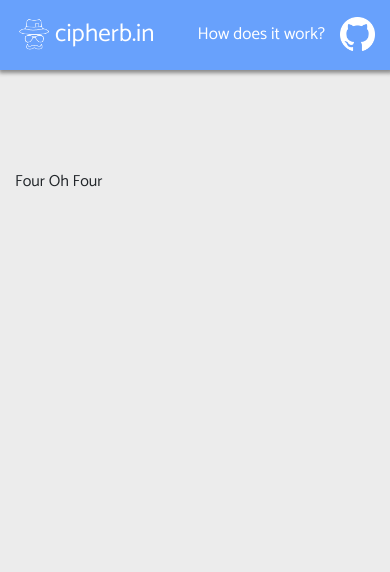
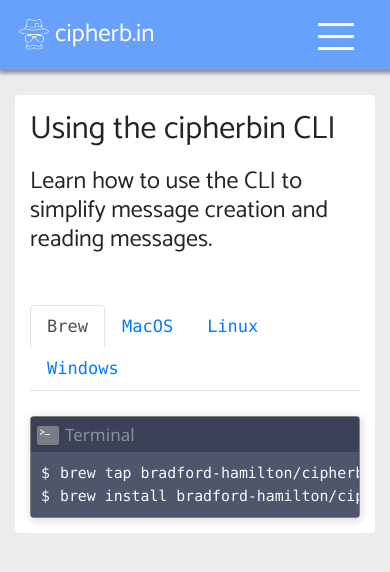
Before and after one commit to cipherbin/cipher-bin-client, a React (Create React App) app: page /cli in a window 390 px wide. Shown: the top 572 px of the page. Built offline with nearby package versions, Linux system fonts and the light colour scheme.

Commit message:
Implement hamburger menu on mobile, add CLI page with installation/use instructions (not finished)

```diff
--- /dev/null
+++ b/src/components/Cli/Cli.css
@@ -0,0 +1,25 @@
+.cli-wrapper {
+  background-color: white;
+  margin: 0 auto;
+  padding: 15px;
+  min-height: 300px;
+  margin-top: 25px;
+  white-space: pre-wrap;
+  border-radius: 4px;
+  font-family: 'Fira Code';
+  font-size: 17px;
+  word-break: break-word;
+  font-family: SFMono-Regular,Menlo,Monaco,Consolas,"Liberation Mono","Courier New",monospace !important;
+}
+
+.cli-header {
+  margin-bottom: 20px;
+}
+
+.download-options {
+  margin-top: 50px;
+}
+
+.tab-content {
+  margin-top: 25px;
+}
--- /dev/null
+++ b/src/components/Cli/Cli.js
@@ -0,0 +1,42 @@
+import React from 'react';
+import { Container, Tabs, Tab } from 'react-bootstrap';
+import Terminal from '../shared/Terminal/Terminal';
+import './Cli.css';
+
+const Cli = () => (
+  <Container>
+    <div className="cli-wrapper">
+      <h2 className="cli-header">
+        Using the cipherbin CLI
+      </h2>
+      <h4>
+        Learn how to use the CLI to simplify message creation and reading messages.
+      </h4>
+      <div className="download-options">
+        <Tabs defaultActiveKey="brew">
+          <Tab eventKey="brew" title="Brew">
+            <div className="terminal-div">
+              <Terminal
+                commands={[
+                  'brew tap bradford-hamilton/cipherbin',
+                  'brew install bradford-hamilton/cipherbin/cipherbin',
+                ]}
+              />
+            </div>
+          </Tab>
+          <Tab eventKey="mac" title="MacOS">
+            <Terminal />
+          </Tab>
+          <Tab eventKey="linux" title="Linux">
+            <Terminal />
+          </Tab>
+          <Tab eventKey="windows" title="Windows">
+            <Terminal />
+          </Tab>
+        </Tabs>
+      </div>
+    </div>
+  </Container>
+);
+
+export default Cli;
--- a/src/components/NavigationBar/NavigationBar.css
+++ b/src/components/NavigationBar/NavigationBar.css
@@ -36,11 +36,11 @@
 }
 
 .links:hover {
-  color: rgb(68, 68, 68);;
+  color: rgb(68, 68, 68);
 }
 
 .links:active {
-  color: rgb(48, 48, 48);;
+  color: rgb(48, 48, 48);
 }
 
 .nav-right-side {
@@ -77,6 +77,25 @@
   border-radius: 5px;
 }
 
+.hamburger-links {
+  cursor: pointer;
+  display: flex;
+  align-items: center;
+  justify-content: center;
+  color: white;
+  font-size: 17px;
+  padding-left: 10px;
+  padding: 1em;
+  text-transform: uppercase;
+  transition: background 0.3s, box-shadow 0.3s;
+  box-shadow: inset 0 -1px rgba(0, 0, 0, 0.2);
+  color: #F4FAFD;
+}
+
+.hamburger-links:active {
+  background-color: #494c7a;
+}
+
 @media only screen and (max-width: 768px) {
   .github-logo {
     margin-left: 25px;
@@ -88,3 +107,72 @@
     margin-left: 15px;
   }
 }
+
+/*** All these classes only applied after react media query ***/
+/* Position and sizing of burger button */
+.bm-burger-button {
+  position: fixed;
+  width: 36px;
+  height: 30px;
+  right: 36px;
+  top: 23px;
+}
+
+/* Color/shape of burger icon bars */
+.bm-burger-bars {
+  height: 10% !important;
+  background: #ffffff;
+}
+
+/* Color/shape of burger icon bars on hover*/
+.bm-burger-bars-hover {
+  background: rgb(68, 68, 68);;
+}
+
+/* Position and sizing of clickable cross button */
+.bm-cross-button {
+  height: 24px;
+  width: 24px;
+}
+
+/* Color/shape of close button cross */
+.bm-cross {
+  background: #bdc3c7;
+}
+
+/*
+  Sidebar wrapper styles
+  Note: Beware of modifying this element as it can break the animations - you should not need to touch it in most cases
+*/
+.bm-menu-wrap {
+  position: fixed;
+  height: 100%;
+}
+
+/* General sidebar styles */
+.bm-menu {
+  background: #373947;
+  padding: 2.5em 1.5em 0;
+  font-size: 1.15em;
+}
+
+/* Morph shape necessary with bubble or elastic */
+.bm-morph-shape {
+  fill: #373947;
+}
+
+/* Wrapper for item list */
+.bm-item-list {
+  color: #b8b7ad;
+  padding: 0.8em;
+}
+
+/* Individual item */
+.bm-item {
+  display: inline-block;
+}
+
+/* Styling of overlay */
+.bm-overlay {
+  background: rgba(0, 0, 0, 0.3);
+}
--- a/src/components/NavigationBar/NavigationBar.js
+++ b/src/components/NavigationBar/NavigationBar.js
@@ -1,23 +1,48 @@
-import React from 'react';
+import React, { Component } from 'react';
 import PropTypes from 'prop-types';
 import { Container } from 'react-bootstrap';
 import { withRouter } from 'react-router-dom';
+import { slide as Menu } from 'react-burger-menu';
+import MediaQuery from 'react-responsive';
 import githubLogo from '../../github_logo_white.png';
 import cipherBinLogo from '../../cipher_bin_logo.png';
 import './NavigationBar.css';
 
-const NavigationBar = ({ history }) => {
-  const handleClick = (route) => {
-    history.push(route);
-  };
+class NavigationBar extends Component {
+  state = { hamburgerOpen: false };
 
+  handleClick = (route) => {
+    this.closeHamburger();
+    this.props.history.push(route);
+  }
+
+  toggleHamburger = () => {
+    this.setState((prevState) => ({
+      hamburgerOpen: !prevState.hamburgerOpen,
+    }));
+  }
+
+  closeHamburger = () => {
+    this.setState({ hamburgerOpen: false });
+  }
+  // const isDesktopOrLaptop = useMediaQuery({
+  //   query: '(min-device-width: 1224px)',
+  // });
+
+  // This keeps your state in sync with the opening/closing of the menu
+  // via the default means, e.g. clicking the X, pressing the ESC key etc.
+  handleStateChange = (state) => {
+    this.setState({ hamburgerOpen: state.hamburgerOpen });
+  }
+
+  render() {
     return (
       <div className="nav-bar-wrapper">
         <Container className="nav-bar-container">
           <div
             tabIndex="0"
-          onClick={() => handleClick('/')}
-          onKeyPress={() => handleClick('/')}
+            onClick={() => this.handleClick('/')}
+            onKeyPress={() => this.handleClick('/')}
             role="button"
             className="brand"
           >
@@ -31,10 +56,20 @@
             </span>
           </div>
           <div className="nav-right-side">
+            <MediaQuery minDeviceWidth={1224}>
               <div
                 tabIndex="-1"
-            onClick={() => handleClick('/how-it-works')}
-            onKeyPress={() => handleClick('/how-it-works')}
+                onClick={() => this.handleClick('/cli')}
+                onKeyPress={() => this.handleClick('/cli')}
+                role="button"
+                className="links"
+              >
+                CLI
+              </div>
+              <div
+                tabIndex="-1"
+                onClick={() => this.handleClick('/how-it-works')}
+                onKeyPress={() => this.handleClick('/how-it-works')}
                 role="button"
                 className="links"
               >
@@ -53,11 +88,48 @@
                   />
                 </a>
               </div>
+            </MediaQuery>
+            <MediaQuery maxDeviceWidth={1224}>
+              <Menu
+                right
+                isOpen={this.state.hamburgerOpen}
+                onStateChange={(state) => this.handleStateChange(state)}
+              >
+                <div
+                  tabIndex="-1"
+                  onClick={() => this.handleClick('/how-it-works')}
+                  onKeyPress={() => this.handleClick('/how-it-works')}
+                  role="button"
+                  className="hamburger-links"
+                >
+                  How does it work?
+                </div>
+                <div
+                  tabIndex="-1"
+                  onClick={() => this.handleClick('/cli')}
+                  onKeyPress={() => this.handleClick('/cli')}
+                  role="button"
+                  className="hamburger-links"
+                >
+                  CLI
+                </div>
+                <a
+                  role="button"
+                  className="hamburger-links"
+                  href="https://github.com/bradford-hamilton/cipher-bin-server"
+                  target="_blank"
+                  rel="noopener noreferrer"
+                >
+                  Github
+                </a>
+              </Menu>
+            </MediaQuery>
           </div>
         </Container>
       </div>
     );
-};
+  }
+}
 
 export default withRouter(NavigationBar);
 
--- /dev/null
+++ b/src/components/shared/Icons/Terminal/Terminal.js
@@ -0,0 +1,36 @@
+import React from 'react';
+
+const Terminal = () => (
+  <svg
+    version="1.1"
+    xmlns="http://www.w3.org/2000/svg"
+    style={{ height: '100%', width: '100%' }}
+  >
+    <g transform="translate(0 -1028.4)">
+      <path
+        d="m3 1030.4c-1.1046 0-2 0.9-2 2v7 2 7c0 1.1 0.8954 2 2 2h9 9c1.105 0 2-0.9 2-2v-7-2-7c0-1.1-0.895-2-2-2h-9-9z"
+        fill="#2c3e50"
+      />
+      <path
+        d="m3 1049.4c-1.1046 0-2-0.9-2-2v-7-2-3h22v3 2 7c0 1.1-0.895 2-2 2h-9-9z"
+        fill="#797d85"
+      />
+      <path
+        d="m4 1032.9v1.1l2 2.4-2 2.3v1.1l3-3.4-3-3.5z"
+        fill="#ecf0f1"
+      />
+      <path
+        d="m3 2c-1.1046 0-2 0.8954-2 2v7 2 3h22v-3-2-7c0-1.1046-0.895-2-2-2h-9-9z"
+        fill="#797d85"
+        transform="translate(0 1028.4)"
+      />
+      <path
+        d="m4 5.125v1.125l3 1.75-3 1.75v1.125l5-2.875-5-2.875zm5 4.875v1h5v-1h-5z"
+        fill="#ecf0f1"
+        transform="translate(0 1028.4)"
+      />
+    </g>
+  </svg>
+);
+
+export default Terminal;
--- /dev/null
+++ b/src/components/shared/Terminal/Terminal.css
@@ -0,0 +1,42 @@
+.terminal-wrapper {
+  border: 1px solid grey;
+  box-shadow: 1px 2px 8px 1px rgba(0,0,0,0.14);
+  width: 100%;
+  border-radius: 4px;
+  font-family: 'Segoe UI', Tahoma, Geneva, Verdana, sans-serif;
+  background-color: #4F556A;
+}
+
+.terminal-header {
+  color: #8792A2;
+  background-color: #3C4157;
+  display: flex;
+  flex-direction: row;
+  justify-content: flex-start;
+  align-content: center;
+  padding: 5px;
+}
+
+.terminal-content {
+  color: #F5FBFF;
+  background-color: #4F556A;
+  padding: 10px;
+  overflow: visible;
+  overflow-x: scroll;
+  margin-bottom: 0px;
+  overflow-y: hidden;
+}
+
+.terminal-svg-wrapper {
+  height: 24px;
+  width: 24px;
+  margin-right: 5px;
+}
+
+.unselectable {
+  -webkit-user-select: none; /* Safari */
+  -moz-user-select: none; /* Firefox */
+  -ms-user-select: none; /* IE10+/Edge */
+  user-select: none; /* Standard */
+  margin-right: 10px;
+}
--- /dev/null
+++ b/src/components/shared/Terminal/Terminal.js
@@ -0,0 +1,35 @@
+import React from 'react';
+import PropTypes from 'prop-types';
+import TerminalIcon from '../Icons/Terminal/Terminal';
+import './Terminal.css';
+
+const Terminal = ({ commands }) => (
+  <div className="terminal-wrapper">
+    <div className="terminal-header">
+      <div className="terminal-svg-wrapper">
+        <TerminalIcon />
+      </div>
+      Terminal
+    </div>
+    <pre className="terminal-content">
+      {commands.map((cmd, i) => (
+        <span key={i}>
+          <span className="unselectable">
+            $
+          </span>
+          {`${cmd}\n`}
+        </span>
+      ))}
+    </pre>
+  </div>
+);
+
+export default Terminal;
+
+Terminal.propTypes = {
+  commands: PropTypes.arrayOf(PropTypes.string),
+};
+
+Terminal.defaultProps = {
+  commands: ['please add at least one command'],
+};
--- a/src/index.css
+++ b/src/index.css
@@ -7,7 +7,7 @@
 }
 
 code {
-  font-family: source-code-pro, Menlo, Monaco, Consolas, 'Catamaran', monospace !important;
+  font-family: 'Fira code', monospace !important;
 }
 
 h1, h2, h3, h4, h5, h6 {
--- a/src/index.js
+++ b/src/index.js
@@ -5,6 +5,7 @@
 import App from './App';
 import NavigationBar from './components/NavigationBar/NavigationBar';
 import CipherBinRead from './components/CipherBinRead/CipherBinRead';
+import Cli from './components/Cli/Cli';
 import FourOhFour from './components/FourOhFour/FourOhFour';
 import HowItWorks from './components/HowItWorks/HowItWorks';
 import * as serviceWorker from './serviceWorker';
@@ -19,6 +20,7 @@
     <Switch>
       <Route path="/" component={App} exact />
       <Route path="/msg" component={CipherBinRead} exact />
+      <Route path="/cli" component={Cli} exact />
       <Route path="/how-it-works" component={HowItWorks} exact />
       <Route component={FourOhFour} />
     </Switch>
```
Lines whose indentation alone changed are shown as unchanged.
